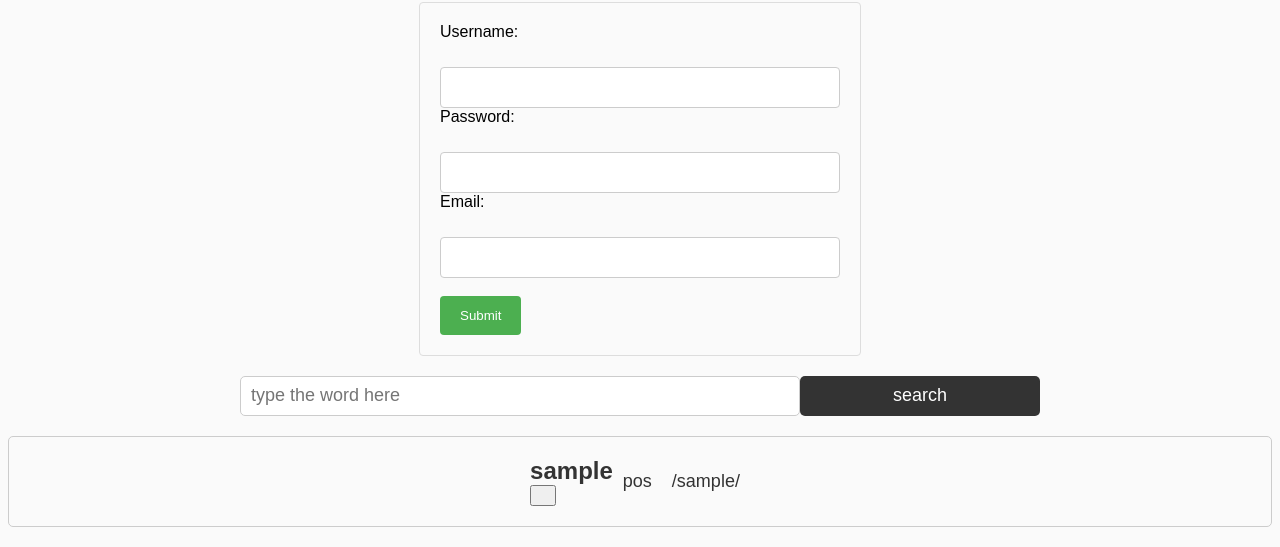
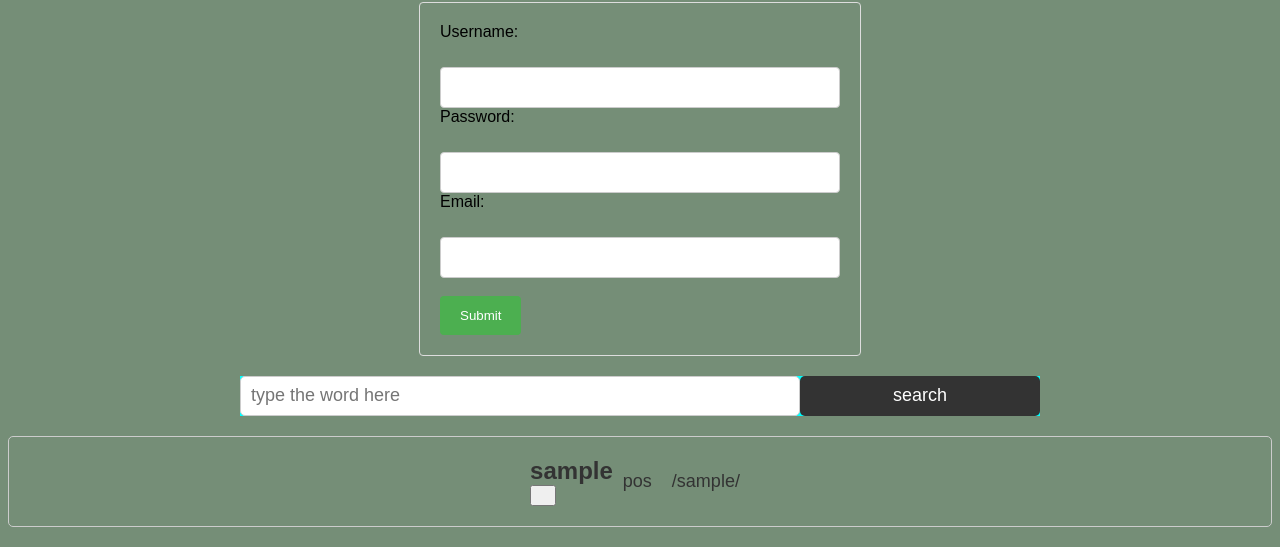
Before and after one commit to levykipkoech/oxford, a plain HTML site: page index.html in a window 1280 px wide. Shown: the part 427-974 px from the top of the page. Drawn offline with Linux system fonts and the light colour scheme.

Commit message:
deleted some files

```diff
--- a/css/main.css
+++ b/css/main.css
@@ -1,6 +1,6 @@
 body {
     font-family: sans-serif;
-    background-color: #fafafa;
+    background-color: #758e77;
   }
 
   h1 {
@@ -51,7 +51,7 @@ body {
     max-width: 800px;
     margin: 0 auto;
     text-align: center;
-
+    background-color: aqua;
   }
 
   .search {
```
